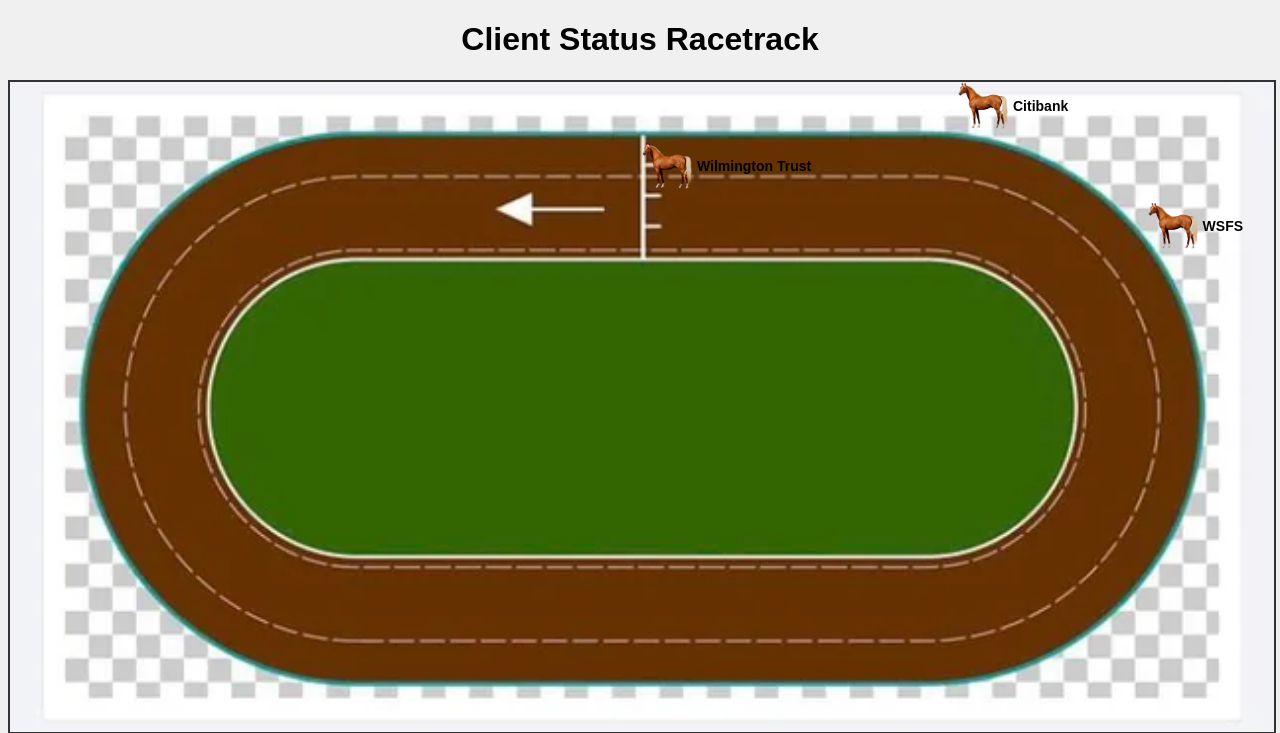
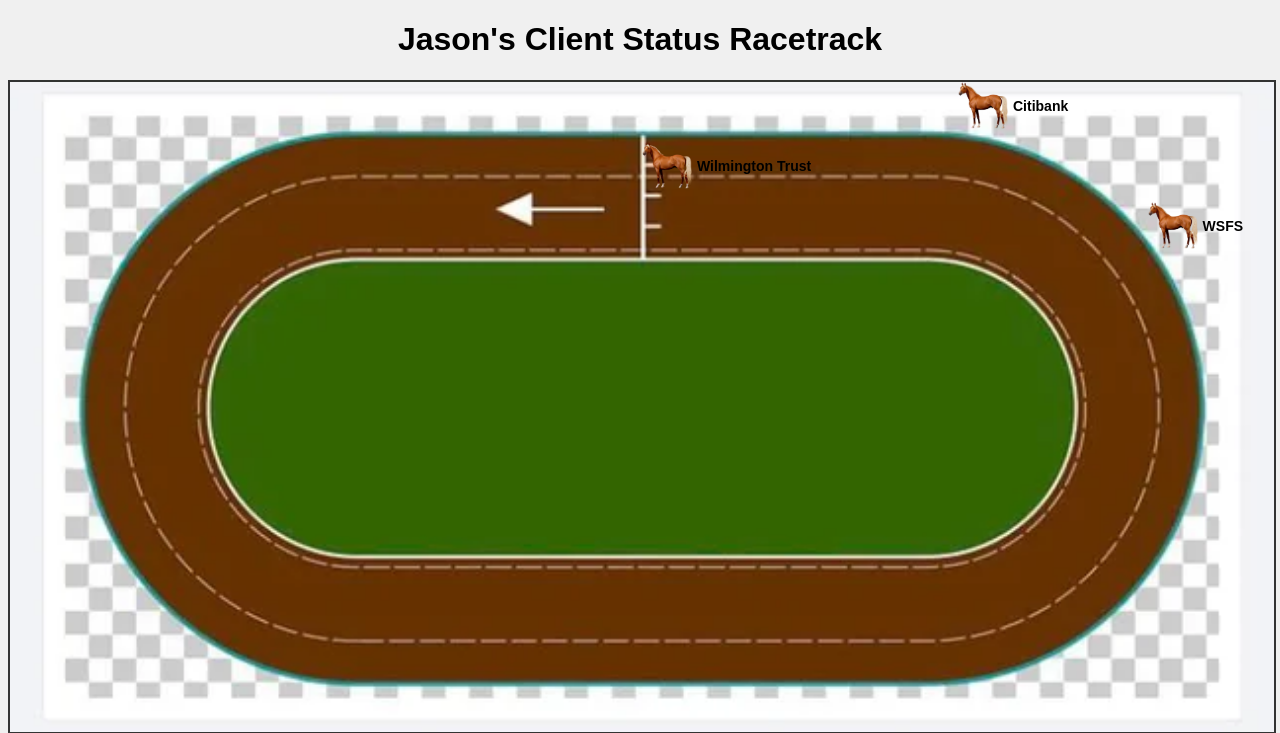
Before and after one commit to alansrebro/racetrack, a Flask app: page / in a window 1280 px wide. Shown: the top 733 px of the page. Run offline with Flask 3, Linux system fonts and the light colour scheme.

Commit message:
Update index.html

```diff
--- a/templates/index.html
+++ b/templates/index.html
@@ -6,7 +6,7 @@
 <link rel="stylesheet" href="{{ url_for('static', filename='style.css') }}">
 </head>
 <body>
-  <h1>Client Status Racetrack</h1>
+  <h1>Jason's Client Status Racetrack</h1>
   <div class="track" id="track"></div>
 
   <script>
```
